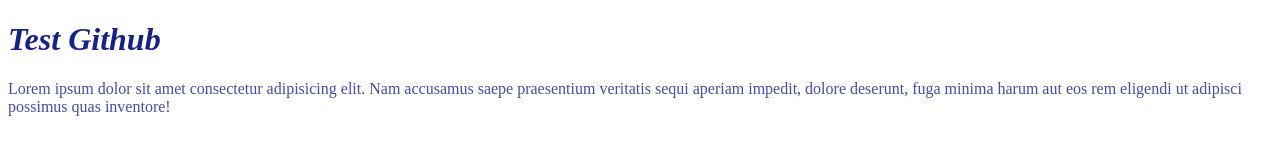
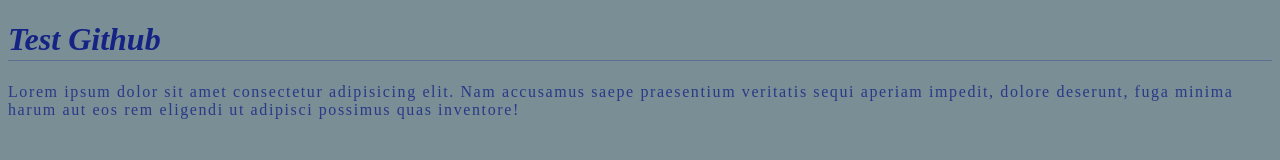
Before and after one commit to LightKaiZen/random, a plain HTML site: page txt.html in a window 1280 px wide. Drawn offline with Linux system fonts and the light colour scheme.

Commit message:
Some Change

```diff
--- a/txt.css
+++ b/txt.css
@@ -1,9 +1,16 @@
+body{
+    background-color: rgba(60, 89, 100, 0.678);
+}
+
 h1{
     color: #152385;
     font-style: italic;
+    border-bottom:1px solid #1522854d;
+    padding-bottom:2px;
 }
 
 p{
     color: #152385;
     opacity: 80%;
+    letter-spacing: 0.1em;
 }
--- a/txt.html
+++ b/txt.html
@@ -8,8 +8,9 @@
     <title>Document</title>
 </head>
 <body>
-    <header><h1>Test Github</h1></header>
-    <p>Lorem ipsum dolor sit amet consectetur adipisicing elit. Nam accusamus saepe praesentium veritatis sequi aperiam impedit, dolore deserunt, fuga minima harum aut eos rem eligendi ut adipisci possimus quas inventore!</p>
+    <header></header>
+        <h1>Test Github</h1>
+        <p>Lorem ipsum dolor sit amet consectetur adipisicing elit. Nam accusamus saepe praesentium veritatis sequi aperiam impedit, dolore deserunt, fuga minima harum aut eos rem eligendi ut adipisci possimus quas inventore!</p>
     <footer></footer>
 </body>
 </html>
```
